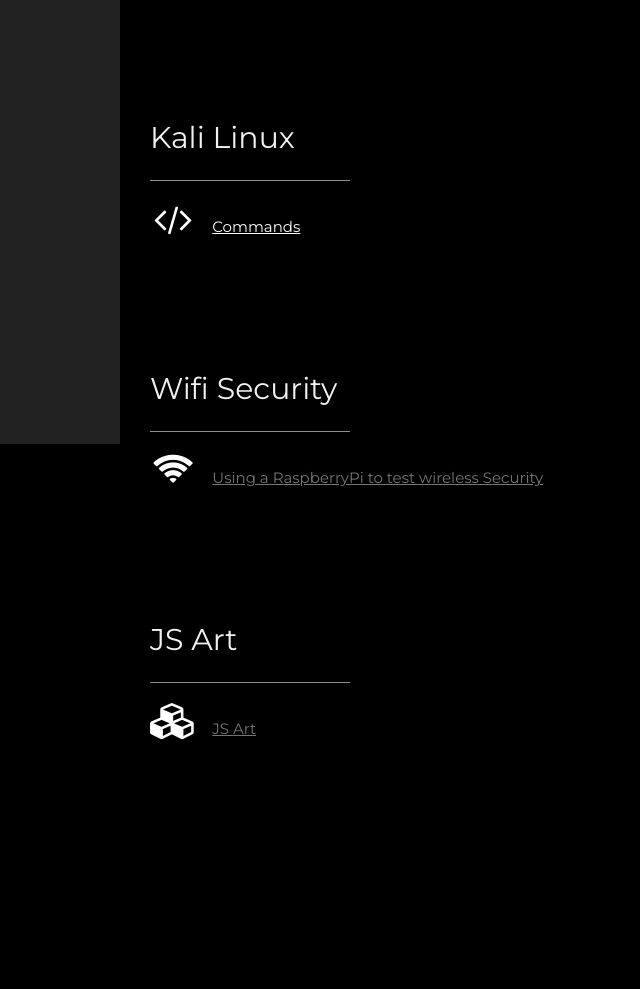
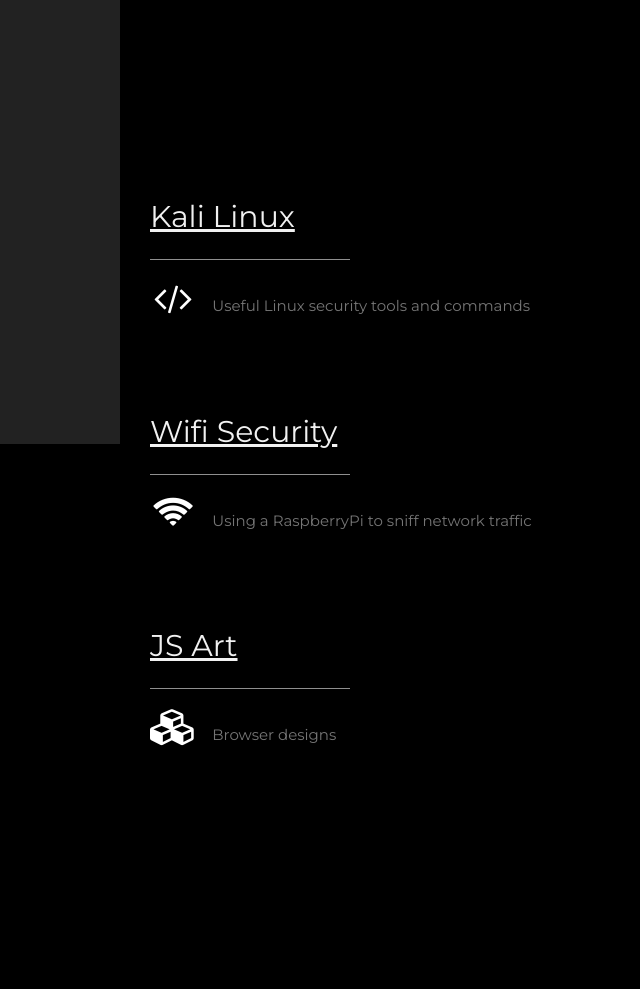
Before and after one commit to zelmetennani/zelmetennani.github.io, a plain HTML site: page posts.html in a window 1280 px wide. Shown: the part 356-1345 px from the top of the page, without its empty margins (0-640 px from the left). Drawn offline with nearby package versions, Linux system fonts and the light colour scheme.

Commit message:
Refined posts pages

```diff
--- a/posts.html
+++ b/posts.html
@@ -81,36 +81,28 @@
 
 
   <div class="w3-padding-64 w3-content w>3-text-grey" id="">
-    <h2 class="w3-text-light-grey" href="kali-linux-basics.html">Kali Linux</h2>
-    <hr style="width:200px" class="w3-opacity">
-
-    <div class="w3-section">
-      <p><i class="fa fa-code fa-fw w3-text-white w3-xxlarge w3-margin-right"></i><a href="kali-linux-basics.html">Commands</a></p>
-    </div><br>
     <p></p>
     <div class="w3-padding-64 w3-content w3-text-grey" id="">
-        <h2 class="w3-text-light-grey">Wifi Security</h2>
+      <h2 class="w3-text-light-grey"><a href="kali-linux-basics.html">Kali Linux</a></h2>
+      <hr style="width:200px" class="w3-opacity">
+      <div class="w3-section">
+        <p><i class="fa fa-code fa-fw w3-text-white w3-xxlarge w3-margin-right"></i><a>Useful Linux security tools and commands</a></p>
+      </div><br>
+      <p>&nbsp;</p>
+      <h2 class="w3-text-light-grey"><a href="Wifi-Security.html">Wifi Security</a></h2>
         <hr style="width:200px" class="w3-opacity">
 
         <div class="w3-section">
-          <p><i class="fa fa-wifi fa-fw w3-text-white w3-xxlarge w3-margin-right"></i><a href="Wifi-Security.html">Using a RaspberryPi to test wireless Security</a></p>
-          <!--<p><i class="fa fa-phone fa-fw w3-text-white w3-xxlarge w3-margin-right"></i> Phone: +00 151515</p>
-          <p><i class="fa fa-envelope fa-fw w3-text-white w3-xxlarge w3-margin-right"> </i> Email: mail@mail.com</p> -->
+          <p><i class="fa fa-wifi fa-fw w3-text-white w3-xxlarge w3-margin-right"></i><a>Using a RaspberryPi to sniff network traffic</a></p>
         </div><br>
-        <p></p>
-
-        <div class="w3-padding-64 w3-content w3-text-grey" id="">
-            <h2 class="w3-text-light-grey">JS Art</h2>
+      <p>&nbsp;</p>
+      <h2 class="w3-text-light-grey"><a href="https://phenomenal-halva-672d27.netlify.app/">JS Art</a></h2>
             <hr style="width:200px" class="w3-opacity">
 
             <div class="w3-section">
-              <p><i class="fa fa-cubes fa-fw w3-text-white w3-xxlarge w3-margin-right"></i><a href="https://phenomenal-halva-672d27.netlify.app/">JS Art</a></p>
-              <!--<p><i class="fa fa-phone fa-fw w3-text-white w3-xxlarge w3-margin-right"></i> Phone: +00 151515</p>
-              <p><i class="fa fa-envelope fa-fw w3-text-white w3-xxlarge w3-margin-right"> </i> Email: mail@mail.com</p> -->
-            </div><br>
-            <p></p>
-
-  <!-- End Contact Section -->
+              <p><i class="fa fa-cubes fa-fw w3-text-white w3-xxlarge w3-margin-right"></i><a>Browser designs</a></p>
+        </div><br>
+  <!-- End Posts Section -->
   </div>
 
 
```
Also changed, not shown: Wifi-Security.html (+1 -1 lines), index.html (+2 -2 lines), kali-linux-basics.html (+1 -1 lines), JavaScript-Art.html (deleted).
